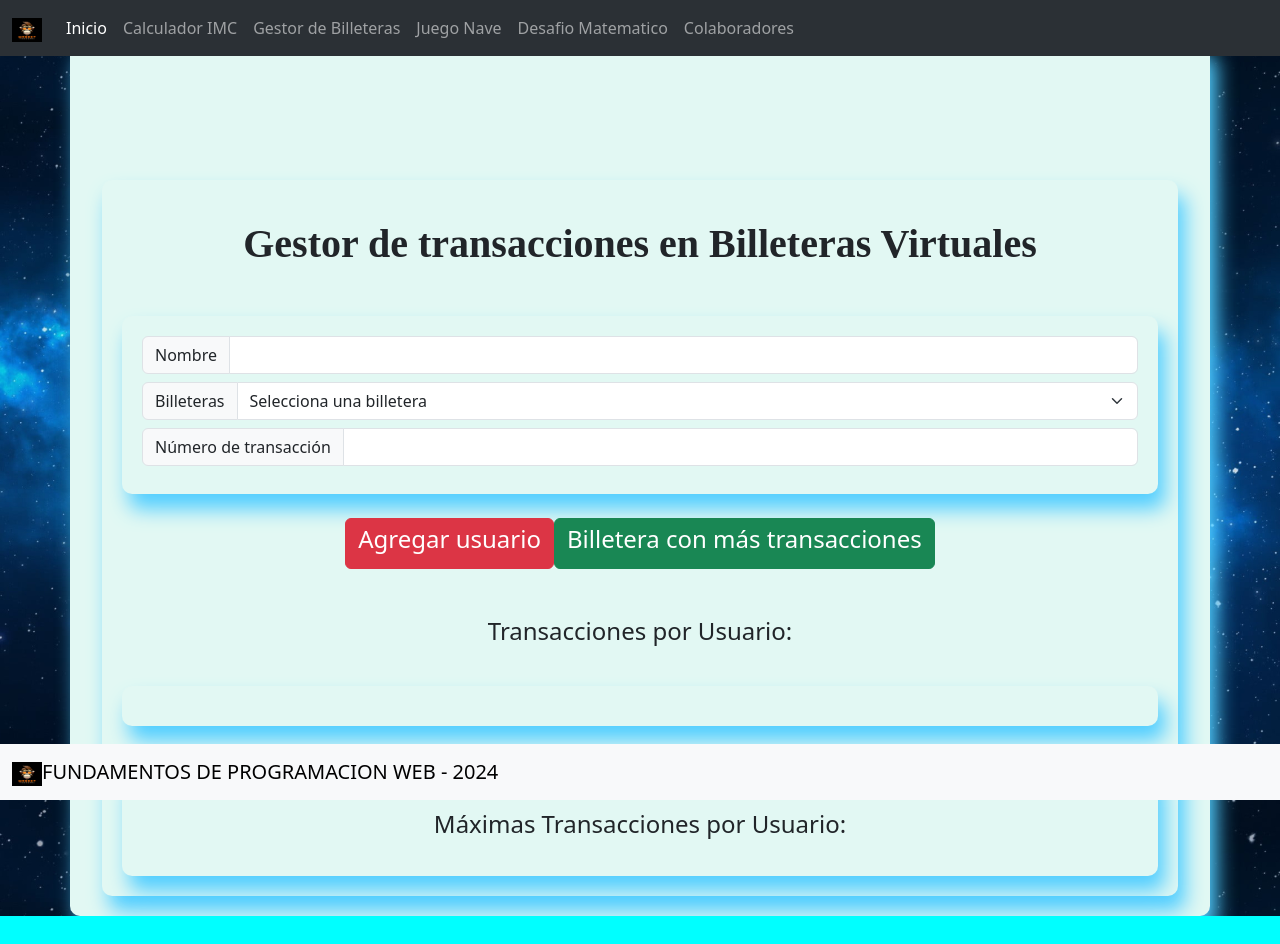
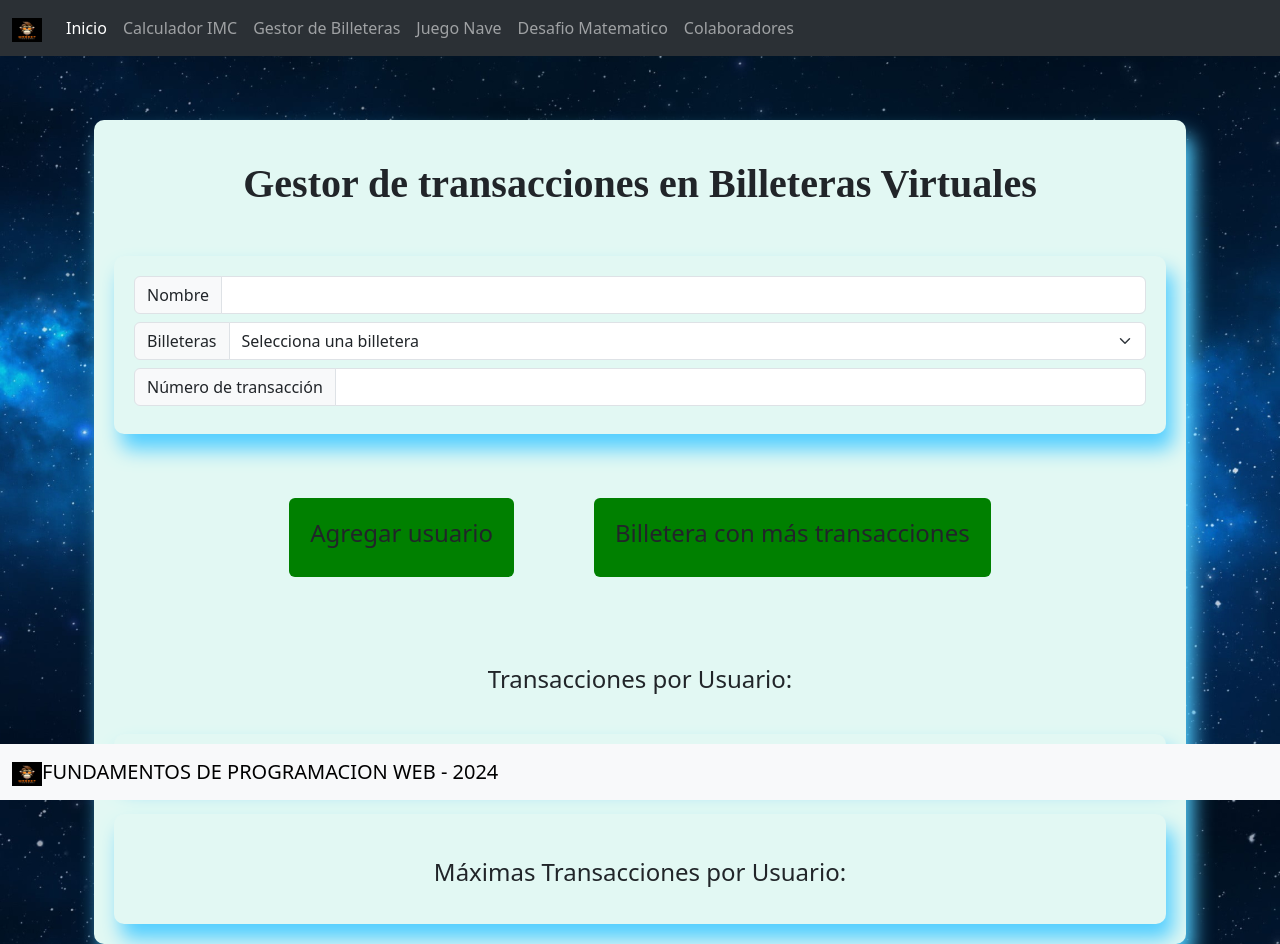
Before and after one commit to Rodrigooo08/proyectofinal_grupo_n3, a React (Vite) app in the folder proyectofinal_grupo_n3/: page /gestorbilleteras in a window 1280 px wide. Before the commit the page ends 916 px from the top, so only its background shows below. Built offline with nearby package versions, Linux system fonts and the light colour scheme.

Commit message:
Ajustes css_fondo GestorBilletera

```diff
--- a/proyectofinal_grupo_n3/src/Components/GestorBilleteraVirtual/FormDatos.jsx
+++ b/proyectofinal_grupo_n3/src/Components/GestorBilleteraVirtual/FormDatos.jsx
@@ -4,13 +4,13 @@ import 'bootstrap/dist/css/bootstrap.min.css';
 function FormDatos({ nombre, billetera, transaccion, setNombre, setBilletera, setTransaccion, agregarUsuarios, usuarios, billeteraMasTransacciones })
 {
 return (
-    <div className="container">
+    <div className="containerForm">
       <div className="row">
         <div className="col-12">
           <h1 className="text-center">Gestor de transacciones en Billeteras Virtuales</h1>
         </div>
       </div>
-      <form className="container">
+      <form className="containerForm">
         <div className="input-group mb-2">
           <label className="input-group-text" htmlFor="nombre">Nombre</label>
           <input type="text"id="nombre"aria-label="First name"className="form-control"
@@ -39,23 +39,23 @@ return (
       </form>
       <br />
       <div className="text-center">
-        <button type="button" className="btn btn-danger" onClick={agregarUsuarios}>
+        <button type="button" className="btn btn-danger,btn" onClick={agregarUsuarios}>
           <h4>Agregar usuario</h4>
         </button>
-        <button type="button" className="btn btn-success" onClick={billeteraMasTransacciones}>
+        <button type="button" className="btn btn-success,btn" onClick={billeteraMasTransacciones}>
           <h4>Billetera con más transacciones</h4>
         </button>
       </div>
       <br />
       <h4 className="mt-4 text-center">Transacciones por Usuario:</h4>
-      <ul className="container">
+      <ul className="containerForm">
         {usuarios.map((trans, index) => (
           <li key={index} className=" listagestor table-primary tabla-usuario">
             {trans.nombre} - {trans.billetera} - {trans.transaccion}
           </li>
         ))}
       </ul>
-      <form className="container">
+      <form className="containerForm">
         <h4 className="mt-4 text-center">Máximas Transacciones por Usuario:</h4>
         <p id="transaccionMaxima"></p>
       </form>
--- a/proyectofinal_grupo_n3/src/Style/GestorBilleteraVirtual.css
+++ b/proyectofinal_grupo_n3/src/Style/GestorBilleteraVirtual.css
@@ -39,7 +39,7 @@ h1 {
     box-sizing: border-box;
     font-family: 'Gill Sans', 'Gill Sans MT', Calibri, 'Trebuchet MS', sans-serif;
 }
-.container{
+.containerForm{
     background-color: rgb(226, 248, 243);
     border-radius: 10px;
     box-shadow: 7px 15px 20px rgb(81, 206, 255);
@@ -49,3 +49,10 @@ h1 {
 .listagestor{
    list-style:disclosure-closed ;
 }
+
+.btn{
+    padding: 20px;
+    background-color:green;
+    margin: 40px;
+
+}
```
